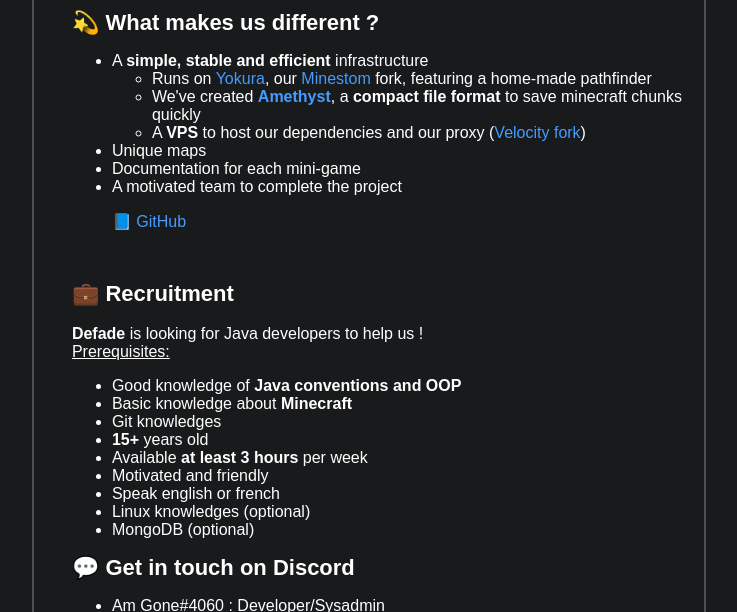
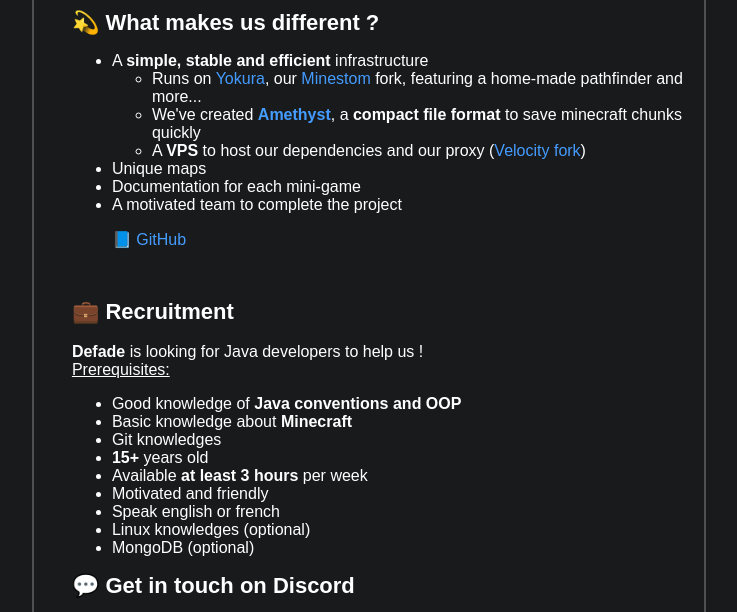
Before and after one commit to Defade-Network-Temp/www, a plain HTML site: page index.html in a window 1280 px wide. Shown: the part 120-732 px from the top of the page, without its empty margins (292-1029 px from the left). Drawn offline with Linux system fonts and the light colour scheme.

Commit message:
Update index.html

```diff
--- a/index.html
+++ b/index.html
@@ -8,7 +8,7 @@
 <ul>
 <li data-xf-list-type="ul">A <b>simple, stable and efficient</b> infrastructure<br />
 <ul>
-<li data-xf-list-type="ul">Runs on <a href="https://github.com/Defade-Network/Yokura" target="_blank" rel="noopener">Yokura</a>, our <a href="https://minestom.net/">Minestom</a> fork, featuring a home-made pathfinder</li>
+<li data-xf-list-type="ul">Runs on <a href="https://github.com/Defade-Network/Yokura" target="_blank" rel="noopener">Yokura</a>, our <a href="https://minestom.net/">Minestom</a> fork, featuring a home-made pathfinder and more...</li>
 <li data-xf-list-type="ul">We've created <b><a href="https://github.com/Defade-Network/Amestify">Amethyst</a></b>, a <b>compact file format</b> to save minecraft chunks quickly</li>
 <li data-xf-list-type="ul">A <b>VPS</b> to host our dependencies and our proxy (<a href="https://github.com/Defade-Network/Velocity">Velocity fork</a>)</li>
 </ul>
```
